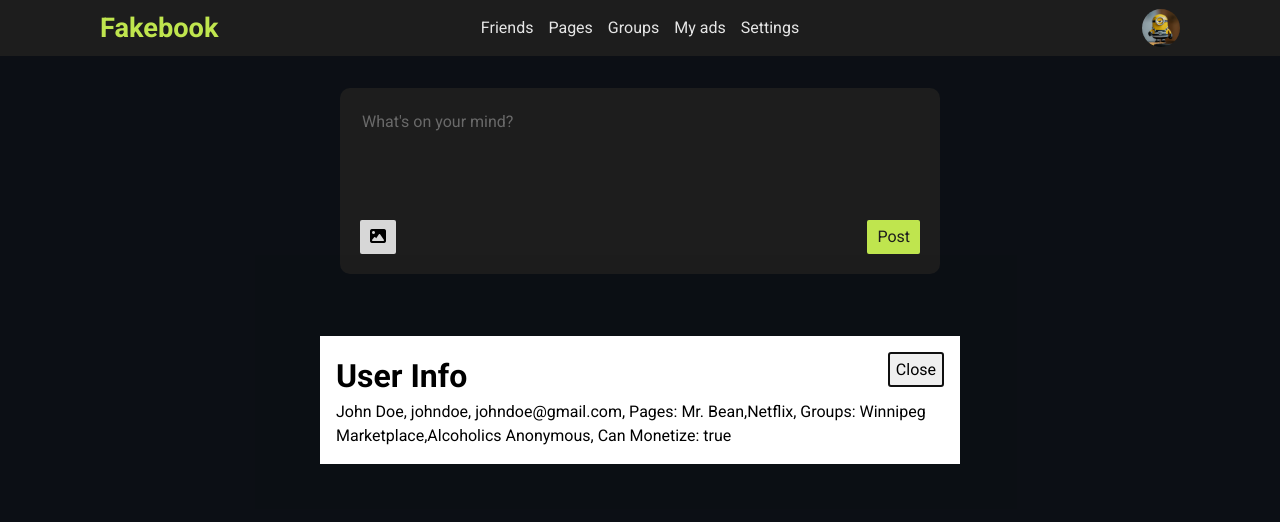
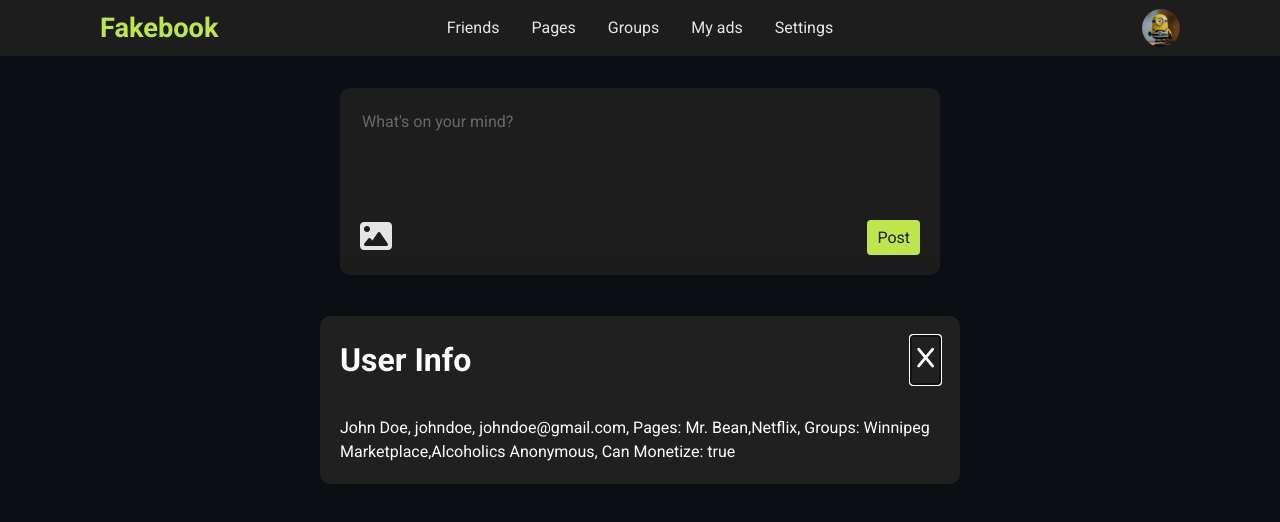
Before and after one commit to userclassgit/fakebook, a website with bundled scripts: page index.html in a window 1280 px wide. Both pictures are taken after a click on the element 1072 px from the left and 27 px from the top of the page. Built offline with nearby package versions, Linux system fonts and the light colour scheme.

Commit message:
style modal

```diff
--- a/assets/script/app.js
+++ b/assets/script/app.js
@@ -1,27 +1,27 @@
-import * as utils from './utils.js';
+import { select, listen } from './utils.js';
 import { User, Subscriber } from './User.js';
 
 'use strict';
 
-const headerPfp = document.querySelector('.pfp-div');
+const headerPfp = select('.pfp-div');
 
-const modal = document.querySelector('.modal');
-const closeModal = document.querySelector('.close-modal');
-const modalContent = document.querySelector('.modal-content');
+const modal = select('.modal');
+const closeModal = select('.close-modal');
+const modalContent = select('.modal-content');
 
-const postComposer = document.querySelector('.post-composer');
-const textarea = document.querySelector('.post-composer textarea');
-const uploadBtn = document.querySelector('.upload-btn');
-const imageUpload = document.querySelector('.image-upload');
-const fileName = document.querySelector('.file-name');
-const postBtn = document.querySelector('.post-btn');
+const postComposer = select('.post-composer');
+const textarea = select('.post-composer textarea');
+const uploadBtn = select('.upload-btn');
+const imageUpload = select('.image-upload');
+const fileName = select('.file-name');
+const postBtn = select('.post-btn');
 
-uploadBtn.addEventListener('click', function(event) {
+listen('click', uploadBtn, function(event) {
   event.preventDefault();
   imageUpload.click(); //this opens the file picker dialogue so u can select an image
 });
 
-imageUpload.addEventListener('change', function() {
+listen('change', imageUpload, function() {
   // a 'change' event occurs when you select a file from the file picker dialog
   if (this.files && this.files[0]) { //checks if at least 1 file has been selected
     // set its text to the file name
@@ -49,8 +49,13 @@
   return newPostCard;
 }
 
-postBtn.addEventListener('click', function(event) {
+listen('click', postBtn, function(event) {
   event.preventDefault();
+
+  if (textarea.value.trim() === '' && !imageUpload.files[0]) {
+    // if the user doesn't type anything and doesn't select an image. don't post anything
+    return;
+  }
 
   let postImageSrc = null;
 
@@ -73,7 +78,7 @@
       textarea.value = '';
       imageUpload.value = '';
     }
-  } else { // if an image is NOT selected
+  } else { // If an image is NOT selected
     const newPostCard = createPostCard(
       textarea.value,
       postImageSrc
@@ -87,7 +92,7 @@
   }
 
   // Clear the file name
-  document.querySelector('.file-name').innerText = '';
+  select('.file-name').innerText = '';
 });
 
 const johnDoe = new Subscriber(
@@ -100,11 +105,11 @@
   true // canMonetize
 );
 
-headerPfp.addEventListener('click', function() {
+listen('click', headerPfp, function() {
   modalContent.textContent = johnDoe.getInfo();
   modal.showModal();
 });
 
-closeModal.addEventListener('click', function() {
+listen('click', closeModal, function() {
   modal.close();
 });
--- a/assets/style/index.css
+++ b/assets/style/index.css
@@ -79,7 +79,7 @@
 }
 
 nav ul li:not(:last-child) {
-  margin-right: 15px;
+  margin-right: 2rem;
 }
 
 nav ul li a {
@@ -111,15 +111,26 @@
   left: 50%;
   transform: translate(-50%, -50%);
   border: none;
+  border-radius: var(--border-radius);
+  background-color: var(--light-gray);
+  color: var(--white-font);
+  padding: var(--card-padding);
 }
 
 .modal-header {
   display: flex;
   justify-content: space-between;
+  margin-bottom: var(--vertical-spacing);
 }
 
 .close-modal {
-  height: 35px;
+  background-color: transparent;
+  border: none;
+  .fa-x {
+    font-size: 1.4rem;
+    color: var(--white-font);
+    cursor: pointer;
+  }
 }
 
 /* ==============================Post composer============================== */
@@ -130,6 +141,7 @@
   border-radius: var(--border-radius);
   background-color: var(--light-gray);
   margin-top: var(--vertical-spacing);
+  margin-bottom: var(--vertical-spacing);
 }
 
 .post-composer textarea {
@@ -152,7 +164,16 @@
   padding: 5px 10px;
   border: none;
   cursor: pointer;
-  border-radius: 2px;
+  border-radius: 4px;
+}
+
+.upload-btn {
+  padding: 0;
+  background-color: transparent;
+  .fa-image {
+    font-size: 2rem;
+    color: var(--white-font);
+  }
 }
 
 .post-btn {
@@ -169,7 +190,7 @@
   border-radius: var(--border-radius);
   background-color: var(--light-gray);
   padding: var(--card-padding);
-  margin-top: var(--vertical-spacing);
+  margin-bottom: var(--vertical-spacing);
   color: var(--white-font);
 }
 
--- a/index.html
+++ b/index.html
@@ -42,7 +42,7 @@
       <dialog class="modal">
         <div class="modal-header">
           <h1>User Info</h1>
-          <button class="close-modal">Close</button>
+          <button class="close-modal"><i class="fa-solid fa-x"></i></button>
         </div>
         <p class="modal-content"></p>
       </dialog>
```
